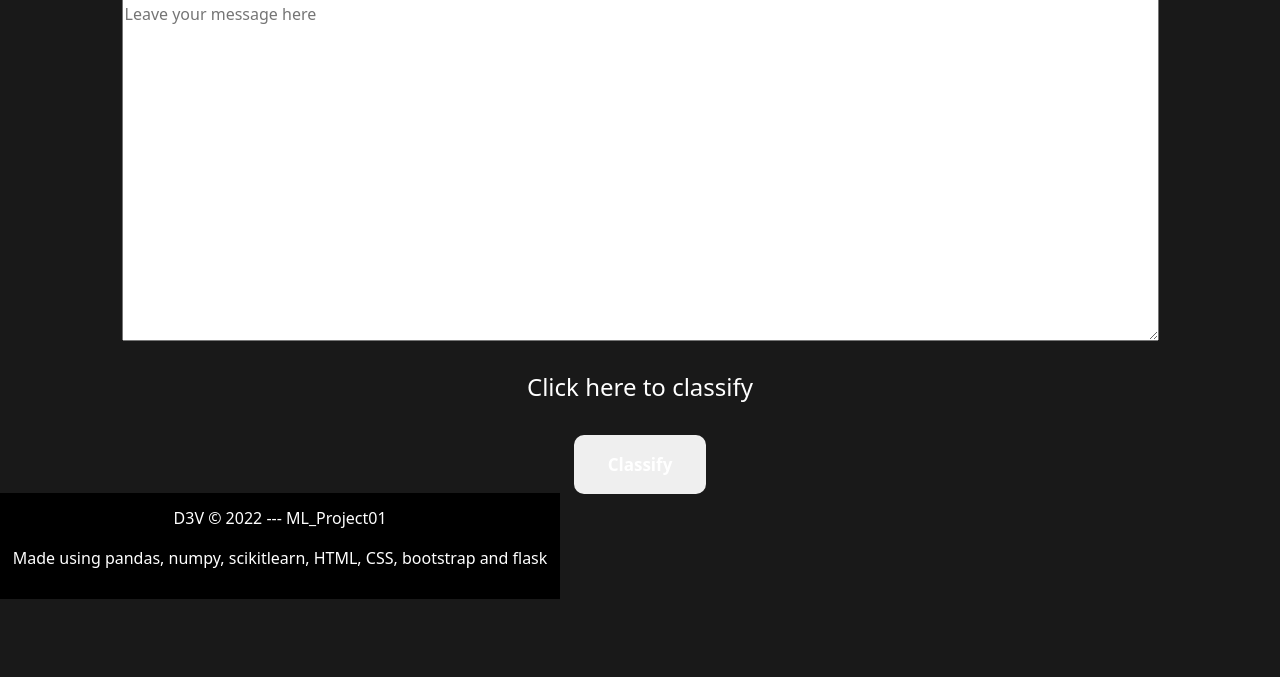
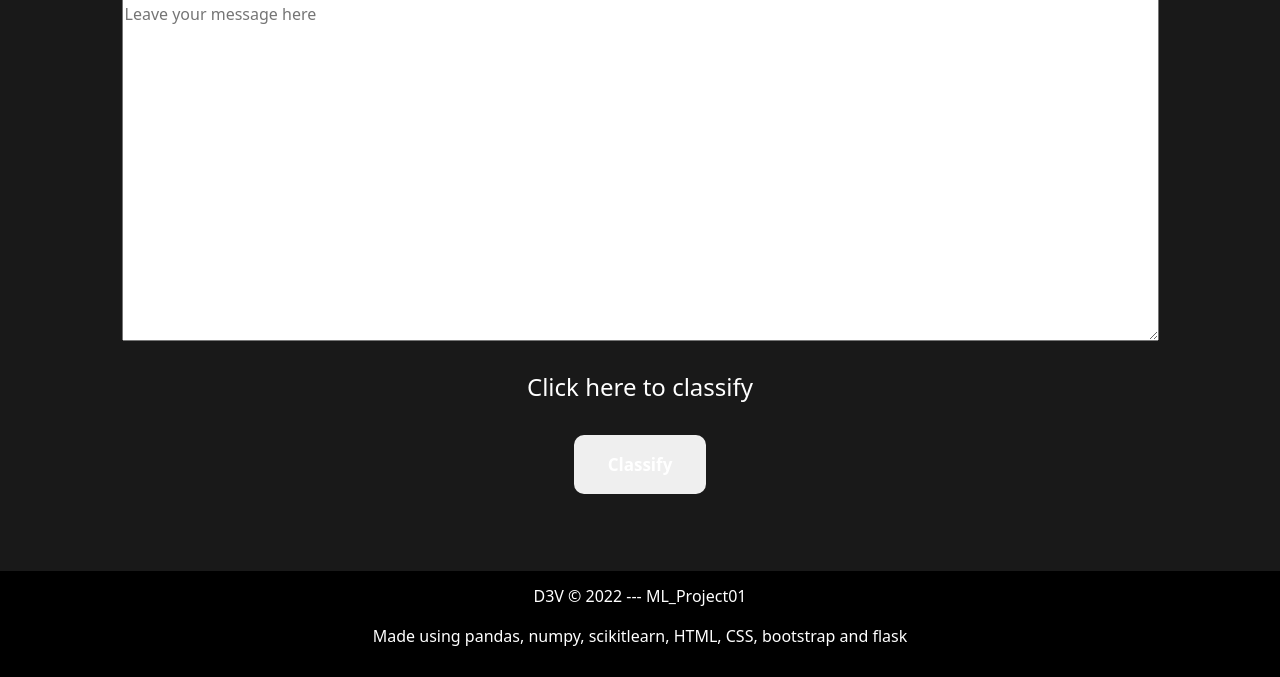
Before and after one commit to Hansolo1103/spam-classifier, a Flask app: page / in a window 1280 px wide. Shown: the part 201-878 px from the top of the page. Before the commit the page ends 800 px from the top, so only its background shows below. Run offline with Flask 2, Linux system fonts and the light colour scheme; parts of the project's set-up code (start-up, migrations or seed data) failed here and were passed over; some libraries are stand-ins or nearby versions.

Commit message:
Update index.html

```diff
--- a/templates/index.html
+++ b/templates/index.html
@@ -44,7 +44,7 @@
             </fieldset>
         </form>
     </div>
-    <footer style="background-color: black; color: white; margin-top: 4%; padding: 1%; position: fixed; left: 0; bottom: 0;">
+    <footer style="background-color: black; color: white; margin-top: 6%; padding: 1%;">
             <p class="copyright">D3V © 2022 --- ML_Project01</p>
             <p class="copyright">Made using pandas, numpy, scikitlearn, HTML, CSS, bootstrap and flask</p>
     </footer>
```
